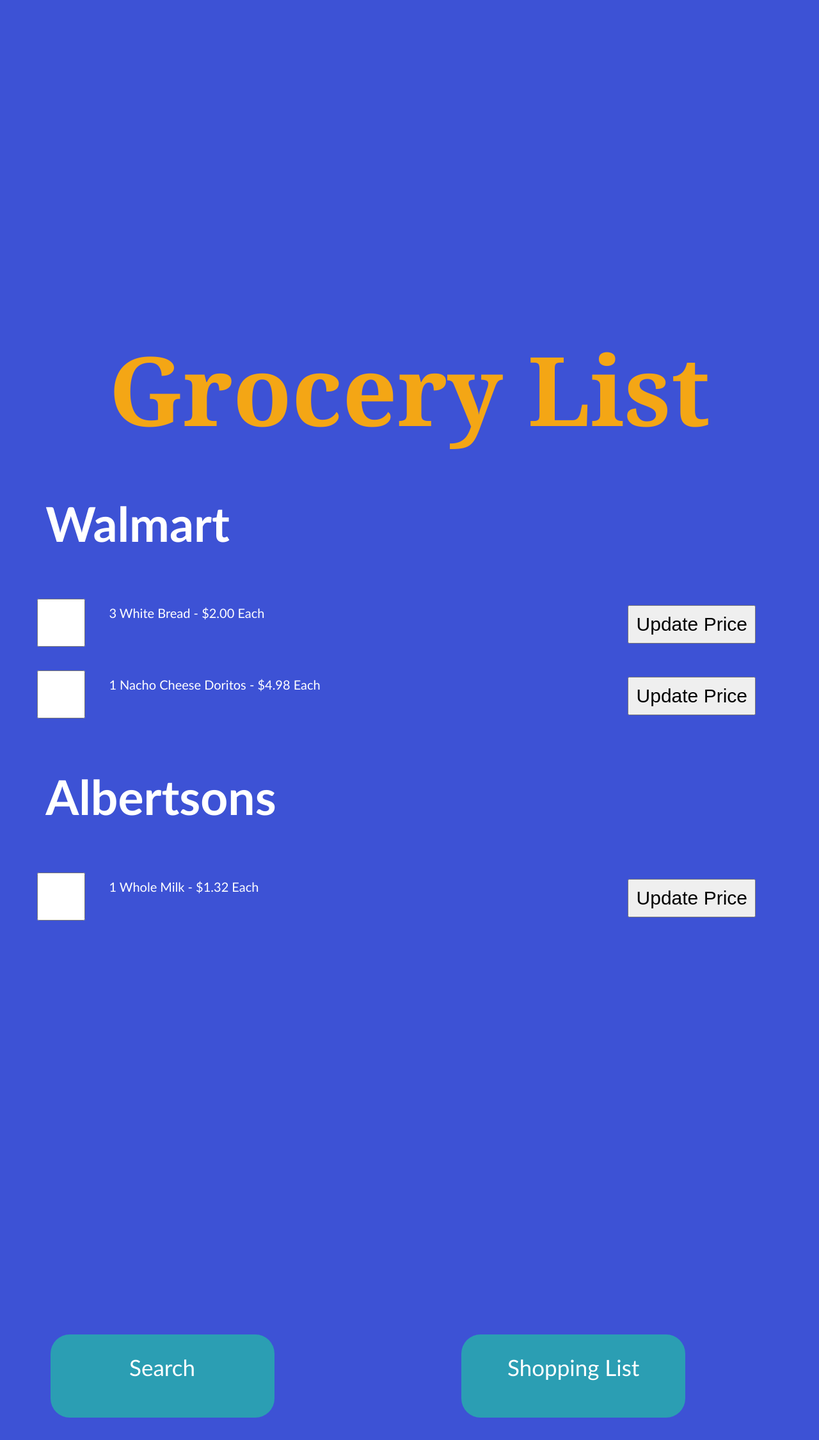
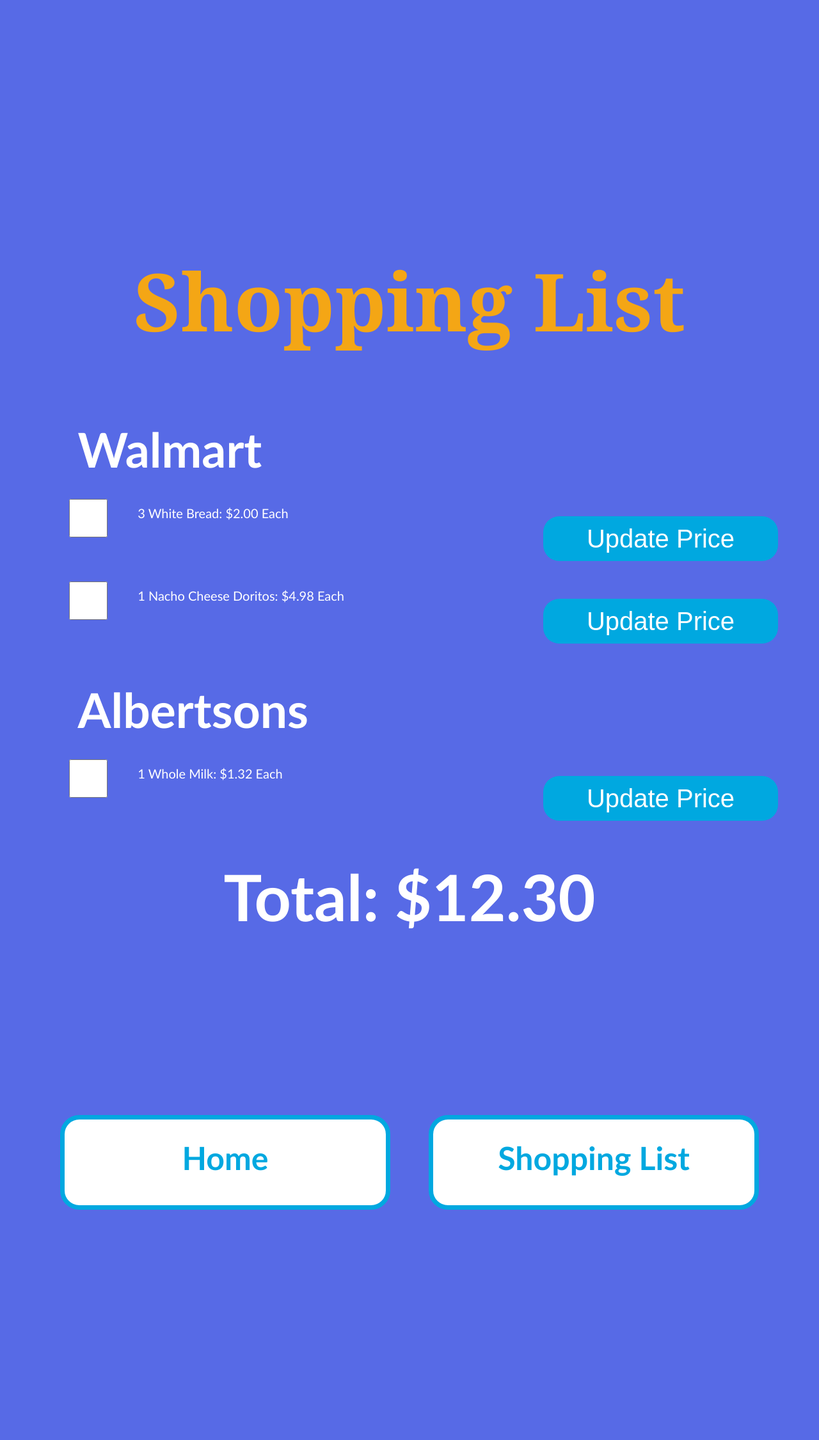
Before and after one commit to danielecollins/senior-capstone, a Django app: page /shopping-list/ in a window 1280 px wide. Shown: the whole page at 64% size. After the commit the page ends 1891 px from the top, so only its background shows below. Run offline with Django 3.2, Linux system fonts and the light colour scheme; data comes from the database, SQL or seed files in the repository; both versions use the stored data as it was after the commit.

Commit message:
Updated Styling and added a total to the list

```diff
--- a/src/grocery_list/templates/shopping_list.html
+++ b/src/grocery_list/templates/shopping_list.html
@@ -1,8 +1,9 @@
 {% extends 'base.html' %}
 
 {% block content %}
-    <h1>Grocery List</h1>
+    <h1 id="list-ttl">Shopping List</h1>
     <!-- Walmart list -->
+    <main>
         {% if walmart_list|length != 0 %}
         <h2 class="store">Walmart</h2>
         {% endif %}
@@ -15,7 +16,7 @@
                         <input class="checkbox" type="checkbox" name="bought" onchange="this.form.submit()"/>
                     </form>
                     <p>
-                    {{ item.quantity }}  {{ item.name|title }} -
+                        {{ item.quantity }}  {{ item.name|title }}:
                         {% if item.price is None %}
                             ???
                         {% else %}
@@ -25,7 +26,7 @@
                     <form class="update-price-list" action="/update-price/" method="GET">
                         <input type="hidden" name="store" value="Walmart"/>
                         <input type="hidden" name="name" value="{{ item.name }}"/>
-                    <input class="btn" type="submit" value="Update Price"/>
+                        <input class="btn up-btn" type="submit" value="Update Price"/>
                     </form>
                 </li>
             {% endfor %}
@@ -43,7 +44,7 @@
                         <input class="checkbox" type="checkbox" name="bought" onChange="this.form.submit()"/>
                     </form>
                     <p>
-                    {{ item.quantity }}  {{ item.name|title }} -
+                        {{ item.quantity }}  {{ item.name|title }}:
                         {% if item.price is None %}
                             ???
                         {% else %}
@@ -53,7 +54,7 @@
                     <form class="update-price-list" action="/update-price/" method="GET">
                         <input type="hidden" name="store" value="Broulims"/>
                         <input type="hidden" name="name" value="{{ item.name }}"/>
-                    <input class="btn" type="submit" value="Update Price"/>
+                        <input class="btn up-btn" type="submit" value="Update Price"/>
                     </form>
                 </li>
             {% endfor %}
@@ -71,7 +72,7 @@
                         <input class="checkbox" type="checkbox" name="bought" onChange="this.form.submit()"/>
                     </form>
                     <p>
-                    {{ item.quantity }}  {{ item.name|title }} -
+                        {{ item.quantity }}  {{ item.name|title }}:
                         {% if item.price is None %}
                             ???
                         {% else %}
@@ -81,9 +82,11 @@
                     <form class="update-price-list" action="/update-price/" method="GET">
                         <input type="hidden" name="store" value="Albertsons"/>
                         <input type="hidden" name="name" value="{{ item.name }}"/>
-                    <input class="btn" type="submit" value="Update Price"/>
+                        <input class="btn up-btn" type="submit" value="Update Price"/>
                     </form>
                 </li>
             {% endfor %}
         </ul>
+        <h2 id="total">Total: ${{ total }}</h2>
+    </main>
 {% endblock content %}
--- a/src/grocery_list/views.py
+++ b/src/grocery_list/views.py
@@ -6,9 +6,11 @@
 def shopping_list_view(request, *args, **kwargs):
     #Delete item from shopping list
     if request.method == "POST":
+        #get id and quatity from db
         id = request.POST.get('id')
         quantity = int(request.POST.get('quantity'))
 
+        #Qauntity logic
         item_to_be_deleted = List.objects.get(id=id)
 
         if quantity > 1:
@@ -22,6 +24,8 @@
     walmart_list = []
     broulims_list = []
     albertsons_list = []
+
+    total = 0
 
     for list_obj in grocery_list:
         item = Item.objects.get(id=list_obj.item_id)
@@ -38,6 +42,12 @@
         name = item.name
         id = list_obj.id
 
+        #Add price of the item to the total
+        if price is None:
+            total += 0
+        else:
+            total += price*quantity
+
         list_item = {"store": store, "quantity":quantity, "name": name,"price": price, "id": id}
 
         if store == "walmart":
@@ -47,11 +57,10 @@
         else:
             albertsons_list.append(list_item)
 
-
-
     context = {
         "walmart_list": walmart_list,
         "broulims_list": broulims_list,
         "albertsons_list": albertsons_list,
+        "total": total,
     }
     return render(request, "shopping_list.html", context)
--- a/src/static/css/styles.css
+++ b/src/static/css/styles.css
@@ -1,60 +1,53 @@
 /*General*/
 body {
-    background-color: #3D52D5;
+    background-color: #576AE6;
     color: white;
     font-family:'Trebuchet MS', 'Lucida Sans Unicode', 'Lucida Grande', 'Lucida Sans', Arial, sans-serif;
     text-align: center;
+    height:80%;
+    margin: auto;
 }
 
 h1 {
     font-family: Cambria, Cochin, Georgia, Times, 'Times New Roman', serif;
     font-size: 150px;
-    margin-top: 40%;
-    margin-bottom: 5%;
+    margin: 30% auto 2%;
+    width: 90%;
     color: #F4A615;
 }
 
 h2 {
     font-size: 100px;
-    margin-bottom: 5%;
+    margin: auto auto 5%;
+    color: white;
 }
 
 .btn {
-    font-size: 30px;
-    width: 200px;
-    height: 60px;
+    font-size: 40px;
+    background-color: #00A8E0;
+    color: white;
+    margin-left: auto;
+    margin-right: auto;
+    border: none;
+    border-radius: 25px;
+}
 
+input {
+    border: none;
+    border-radius: 15px;
+}
+
+main {
+    margin: 8% auto 22%;
+    width: 90%;
 }
 
 /*Sub title*/
 .sub-title {
     font-size: 45px;
-    margin: 0;
+    width: 90%;
+    margin: 0 auto;
 }
-
-/*Search*/
-form {
-    width: fit-content;
-    height: 100px;
-    margin-top: 0;
-    margin-left: 5%;
-    margin-right: 5%;
-
-}
-
-#search-form {
-    margin-top: 20%;
-}
-
-.search {
-    font-size: 60px;
-    height: 120px;
-}
-
-#go-btn {
-    height: 126px;
-}
-
 
 /*Nav*/
 ul {
@@ -64,65 +57,110 @@
 #nav {
     display: grid;
     grid-template-columns: 50% 50%;
-    margin-top: 50%;
     font-size: 35px;
+    padding-left: 0;
+
+    margin: 0 auto 15%;
+
+    width: 90%;
 }
 
 #nav li {
     border-radius: 30px;
-    background-color: #2B9EB3;
-    height: 100px;
-}
-
-.nav-link {
-    width: 350px;
+    background-color: white;
+    height: 100%;
+    width: 87%;
+    margin-right: auto;
+    margin-left: auto;
     padding-top: 30px;
     padding-bottom: 0px;
 }
 
-#search-link {
-    margin-right: 10%;
-    margin-left: 5%;
+.nav-link {
+    color: #00A8E0;
+    border-style: solid;
+    border-radius: 30px;
+    border-width: 7px;
+    font-size: 50px;
+    font-weight: bold;
 }
 
-#list-link {
-    margin-left: 10%;
-    margin-right: 15%;
-}
-
-a {
-    color: white;
+#nav a {
+    color: #00A8E0;
     text-decoration: none;
 }
 
+/*Search*/
+#search-form {
+    margin-top: 10%;
+    width: fit-content;
+    height: 50%;
+    margin-top: 0;
+    margin-left: auto;
+    margin-right: auto;
+}
+
+.search {
+    font-size: 60px;
+    height: 120px;
+    border: none;
+}
+
+#search-bar {
+    border-radius: 20px 0 0 20px;
+    padding-left: 25px;
+    width: 75%;
+}
+
+#go-btn {
+    height: 122px;
+    border-radius: 0 20px 20px 0;
+    background-color: #00A8E0;
+    color: black;
+    text-align: center;
+    padding-left: 15px;
+    padding-right: 25px;
+}
+
 /*Shopping list*/
+#list-ttl {
+    font-size: 125px;
+}
+
 .store {
     font-size: 75px;
-    margin-bottom: 5%;
     text-align: left;
     margin-left: 5%;
+    margin-bottom: 0;
+    margin-top: 0;
 }
 
 .store_list {
     margin-top: 2%;
+    margin-bottom: 5%;
 }
 
 .list_item {
     font-size: 20px;
     display: grid;
-    grid-template-columns: 10% 65% 25%;
-    margin-bottom: 1%;
+    grid-template-columns: 10% 57% 33%;
+    margin-bottom: 2%;
     text-align: left;
 }
 
 input.checkbox {
-    width: 75px;
-    height: 75px;
+    width: 60px;
+    height: 60px;
     margin-top: 10px;
 }
 
 .update-price-list input {
     margin-top: 10%;
+}
+
+.up-btn {
+    height: 70px;
+    width: 100%;
 }
 
 /*Search Results*/
--- a/src/templates/navbar.html
+++ b/src/templates/navbar.html
@@ -1,6 +1,6 @@
 <nav>
     <ul id="nav">
-        <li id="search-link" class="nav-link"><a href="/">Search</a></li>
+        <li id="home-link" class="nav-link"><a href="/">Home</a></li>
         <li id="list-link" class="nav-link"><a href="/shopping-list">Shopping List</a></li>
     </ul>
 </nav>
```
Also changed, not shown: other parts of src/static/css/styles.css (+74 -21 lines), src/grocery/forms.py (+5 -5 lines), src/grocery/templates/add_item.html (+7 -5 lines), src/grocery/templates/home.html (+6 -4 lines), src/grocery/templates/search_results.html (+22 -14 lines), src/grocery/templates/update_price.html (+8 -6 lines), src/db.sqlite3. Lines whose indentation alone changed are shown as unchanged.
